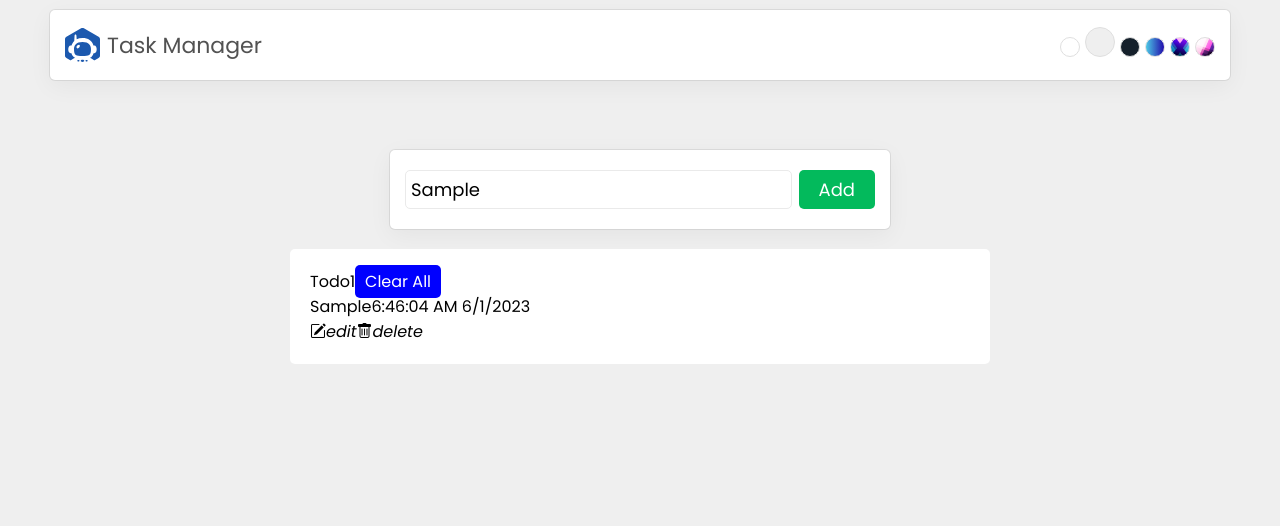
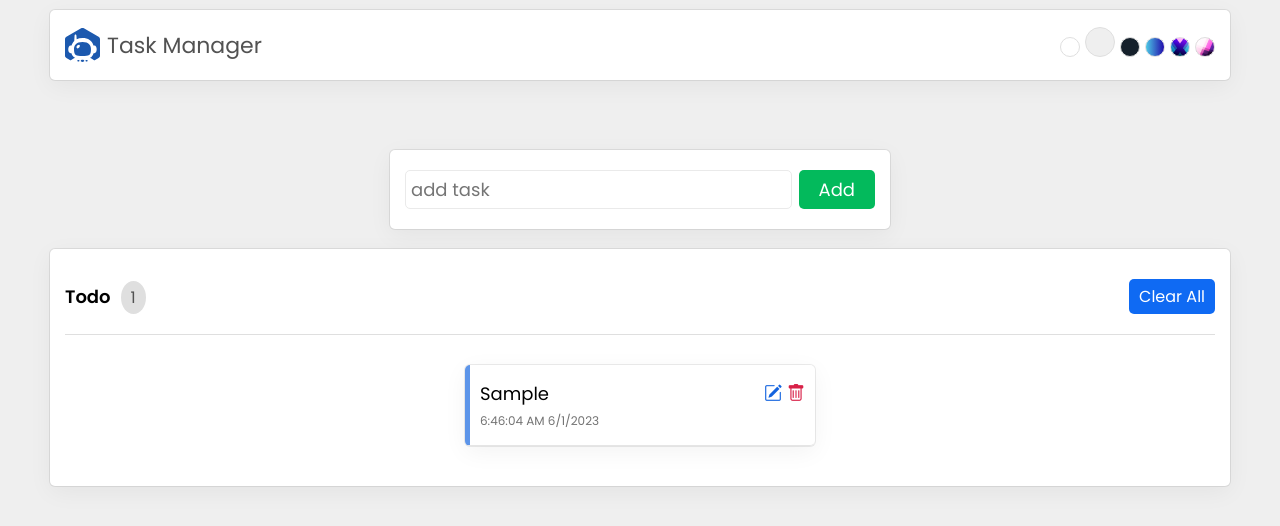
Before and after one commit to ajit77shinde/taskmanager-react, a React (Create React App) app: page / in a window 1280 px wide. Both pictures are taken after typing "Sample" into the empty fields and a click on the button "Add". Shown: the top 526 px of the page. Built offline with nearby package versions, Linux system fonts and the light colour scheme.

Commit message:
added changes for edit and delete task

```diff
--- a/src/App.js
+++ b/src/App.js
@@ -12,13 +12,13 @@
 
   const handleSubmit = (event) => {
     event.preventDefault();
-    console.log('taskList = ', taskList);
-    console.log('task = ', task);
 
     const date = new Date();
     if (editid) {
       const selectedTask = taskList.find(task => task.id === editid);
-      const updateTask = taskList.map((e) => (e.id === selectedTask.id ? (e = { id: e.id, name: task, time: `${date.toLocaleTimeString()} ${date.toLocaleDateString()}` }) : { id: e.id, name: e.name, time: e.time }))
+      const updateTask = taskList.map((e) => (e.id === selectedTask.id ?
+        (e = { id: e.id, name: task, time: `${date.toLocaleTimeString()} ${date.toLocaleDateString()}` }) :
+        { id: e.id, name: e.name, time: e.time }))
       setTaskList(updateTask);
       setEditid(0);
       setTask("");
@@ -27,11 +27,10 @@
 
     if (task) {
       setTaskList([...taskList, { id: date.getTime(), name: task, time: `${date.toLocaleTimeString()} ${date.toLocaleDateString()}` }])
-
+      setTask("");
     }
   }
   useEffect(() => {
-    console.log('Theme changes button clicked..', theme)
     localStorage.setItem('theme', JSON.stringify(theme));
   }, [theme]);
   useEffect(() => {
@@ -40,11 +39,12 @@
   })
   const handleEdit = (id) => {
     const selectedTask = taskList.find(task => task.id === id);
-    setTask(selectedTask);
-    setTaskList(id);
+    setTask(selectedTask.name);
+    setEditid(id);
   }
   const handleDelete = (id) => {
-    const updatedTaskList = taskList.filter((task) => task.id !== id)
+    const updatedTaskList = taskList.filter((task) => task.id !== id);
+    setTaskList(updatedTaskList);
   }
   return (
     <div className={"App " + theme}>
--- a/src/components/ShowTask.jsx
+++ b/src/components/ShowTask.jsx
@@ -16,8 +16,8 @@
                             <span className="name">{task.name}</span>
                             <span className="time">{task.time}</span>
                         </p>
-                        <i className="bi bi-pencil-square" onClick={() => handleEdit(task.id)}>edit</i>
-                        <i className="bi bi-trash" onClick={() => handleDelete(task.id)}>delete</i>
+                        <i className="bi bi-pencil-square" onClick={() => handleEdit(task.id)}></i>
+                        <i className="bi bi-trash" onClick={() => handleDelete(task.id)}></i>
                     </li>
                 ))}
             </ul>
--- a/src/index.css
+++ b/src/index.css
@@ -30,7 +30,7 @@
 }
 
 .medium {
-  background-color: #efefef;
+  background-color: #EFEFEF;
   transition: all 500ms;
 }
 
@@ -41,22 +41,16 @@
 
 .gradientOne {
   background: linear-gradient(90deg, hsla(191, 75%, 60%, 1) 0%, hsla(248, 87%, 36%, 1) 100%);
-  transition: all 500ms;
-
 }
 
 .gradientTwo {
   background: linear-gradient(235deg, #FFFFFF 0%, #000F25 100%), linear-gradient(180deg, #6100FF 0%, #000000 100%), linear-gradient(235deg, #FFA3AC 0%, #FFA3AC 40%, #00043C calc(40% + 1px), #00043C 60%, #005D6C calc(60% + 1px), #005D6C 70%, #00C9B1 calc(70% + 1px), #00C9B1 100%), linear-gradient(125deg, #FFA3AC 0%, #FFA3AC 40%, #00043C calc(40% + 1px), #00043C 60%, #005D6C calc(60% + 1px), #005D6C 70%, #00C9B1 calc(70% + 1px), #00C9B1 100%);
   background-blend-mode: soft-light, screen, darken, normal;
-  transition: all 500ms;
-
 }
 
 .gradientThree {
   background: linear-gradient(125deg, #FFFFFF 0%, #000000 100%), linear-gradient(200deg, #FFD9E8 0%, #FFD9E8 50%, #DE95BA calc(50% + 1px), #DE95BA 60%, #7F4A88 calc(60% + 1px), #7F4A88 75%, #4A266A calc(75% + 1px), #4A266A 100%), linear-gradient(113deg, #FFD9E8 0%, #FFD9E8 40%, #DE95BA calc(40% + 1px), #DE95BA 50%, #7F4A88 calc(50% + 1px), #7F4A88 70%, #4A266A calc(70% + 1px), #4A266A 100%);
   background-blend-mode: overlay, overlay, normal;
-  transition: all 500ms;
-
 }
 
 header {
@@ -99,14 +93,14 @@
 }
 
 header .themeSelector .activeTheme {
+  height: 30px;
   width: 30px;
-  height: 30px
 }
 
 .addTask {
   padding: 20px 15px;
   border-radius: 5px;
-  background-color: #ffffff;
+  background-color: #FFFFFF;
   max-width: 500px;
   margin: 20px auto;
   box-shadow: var(--box-shadow);
@@ -125,29 +119,124 @@
   font-size: 18px;
 }
 
+.addTask form input:focus {
+  outline: 0.5px solid #eaeaea;
+}
+
 .addTask form button {
+  background-color: #03ba5c;
+  color: #FFFFFF;
+  border: none;
   padding: 5px 20px;
   border-radius: 5px;
-  color: #ffffff;
-  background-color: #03ba5c;
-  border: none;
   cursor: pointer;
   font-size: 18px;
 }
 
-.showTask {
-  max-width: 700px;
-  margin: auto;
-  padding: 20px;
-  background-color: #ffffff;
-  border: none;
-  border-radius: 5px;
+.addTask form button:hover {
+  background-color: #03b056;
 }
 
-.clearAll {
-  color: #ffffff;
-  background-color: blue;
+.showTask {
+  padding: 20px 15px;
+  border-radius: 5px;
+  background-color: #FFFFFF;
+  margin: 20px auto;
+  box-shadow: var(--box-shadow);
+}
+
+.showTask p.head {
+  padding: 10px 0px 20px 0px;
+  border-bottom: 1px solid #dfdfdf;
+  display: flex;
+  align-items: center;
+}
+
+.showTask p.head span:first-child {
+  flex-grow: 1;
+}
+
+.showTask .title {
+  font-size: 18px;
+  font-weight: 600;
+  user-select: none;
+}
+
+.showTask .count {
+  background-color: #dfdfdf;
+  color: #525252;
   padding: 5px 10px;
-  border: none;
+  border-radius: 50%;
+  margin-left: 10px;
+  user-select: none;
+}
+
+.showTask .clearAll {
+  background-color: #0f6af3;
+  color: #FFFFFF;
+  padding: 5px 10px;
   border-radius: 5px;
+  cursor: pointer;
 }
+
+.showTask .clearAll:hover {
+  background-color: #1061db;
+}
+
+.showTask ul {
+  margin: 30px 5px 20px 5px;
+  display: flex;
+  flex-direction: row;
+  justify-content: space-around;
+  flex-wrap: wrap;
+  gap: 15px;
+}
+
+.showTask li {
+  padding: 15px 10px;
+  border-bottom: 1px solid #e5e5e5;
+  display: flex;
+  gap: 5px;
+  width: 350px;
+  box-shadow: var(--box-shadow);
+  border-radius: 5px;
+  border-left: 5px solid #1365dfaf;
+}
+
+.showTask li:hover {
+  background-color: #f8f8f8;
+}
+
+.showTask li p {
+  flex-grow: 1;
+  display: flex;
+  flex-direction: column;
+}
+
+.showTask li .name {
+  font-size: 18px;
+  padding-bottom: 5px;
+}
+
+.showTask li .time {
+  font-size: 12px;
+  color: #737373;
+}
+
+.showTask i.bi-pencil-square {
+  font-size: 18px;
+  color: #1363DF;
+  cursor: pointer;
+}
+
+.showTask i.bi-trash {
+  font-size: 18px;
+  color: #D82148;
+  cursor: pointer;
+}
+
+@media only screen and (max-width: 800px) {
+  .showTask li {
+    width: 100%;
+  }
+}
```
